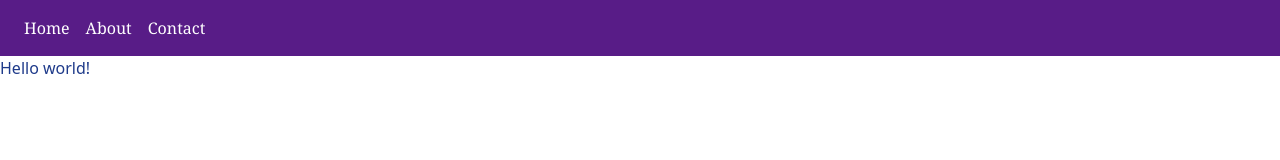
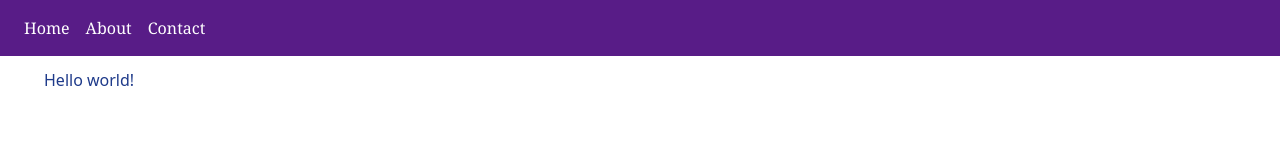
Before and after one commit to VikasDz/Tailwinds_CSS, a website: page index.html in a window 1280 px wide. Drawn offline with nearby package versions, Linux system fonts and the light colour scheme.

Commit message:
H1 Change

```diff
--- a/index.html
+++ b/index.html
@@ -15,7 +15,7 @@
             <li class="mx-2 cursor-pointer font-serif">Contact</li>
         </ul>
     </nav>
-    <h1 class="text-blue-900">
+    <h1 class="text-blue-900 mx-11 my-3">
         Hello world!
     </h1>
 </body>
```
